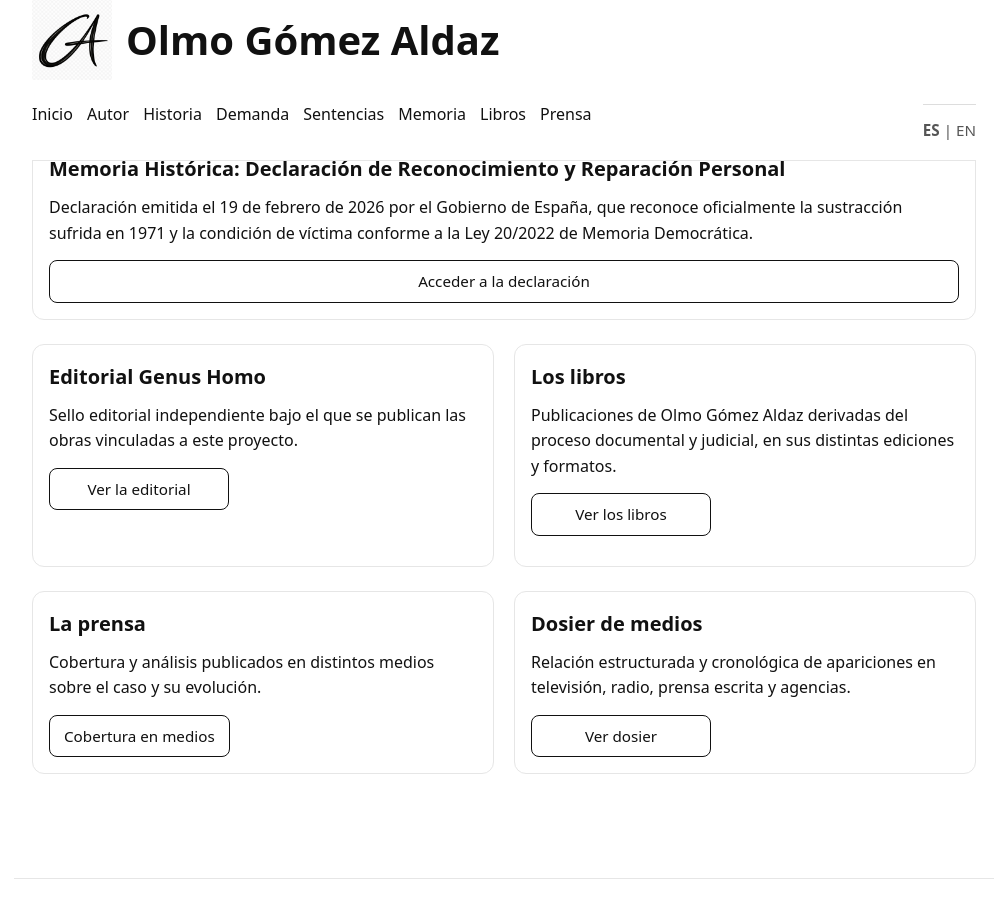
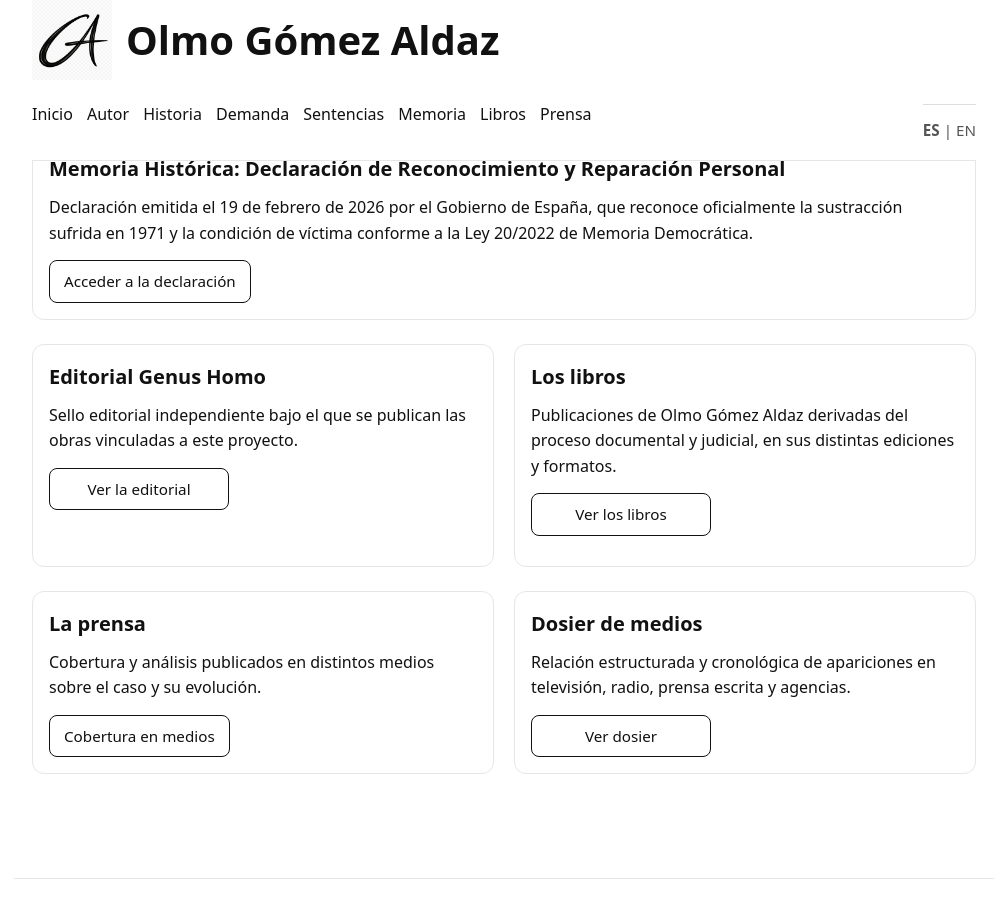
Before and after one commit to olmogaldaz/olmogaldaz.github.io, a Jekyll site: the page built from index.html, in a window 1280 px wide and 900 px high, scrolled down 672 px. Shown: the whole window, without its empty margins (136-1143 px from the left). Built offline with Jekyll 4.4.1, drawn with Linux system fonts in a browser that asks for light colours.

Commit message:
Update index.html

```diff
--- a/index.html
+++ b/index.html
@@ -82,7 +82,7 @@ description: Proyecto personal y documental sobre la restitución judicial de la
         de víctima conforme a la Ley 20/2022 de Memoria Democrática.
       </p>
       <p class="card-cta">
-        <a class="cta cta-full" href="/es/memoria/">Acceder a la declaración</a>
+        <a class="cta" href="/es/memoria/">Acceder a la declaración</a>
       </p>
     </div>
 
```
